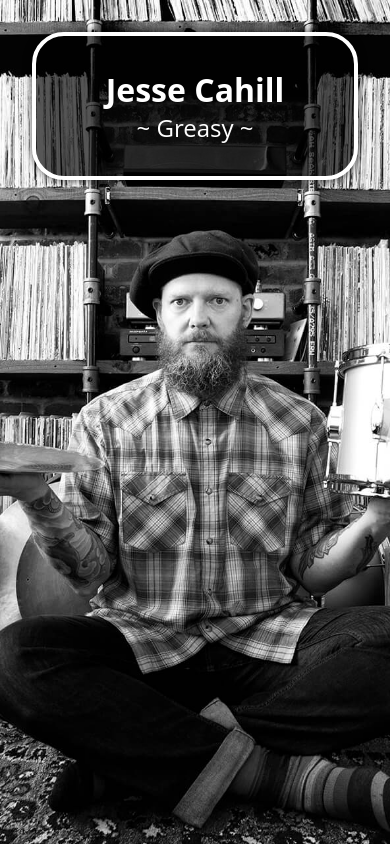
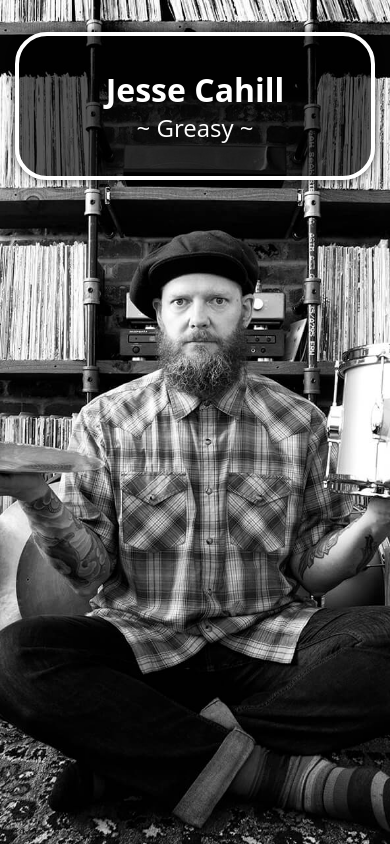
Before and after one commit to codewisenate/jessecahill-web, a Nuxt app: page / in a window 390 px wide. Built offline with nearby package versions, Linux system fonts and the light colour scheme.

Commit message:
mobile margin fix

```diff
--- a/app.vue
+++ b/app.vue
@@ -84,6 +84,7 @@ h2 {
 }
 @media (max-width: 500px) {
   .content-container {
+    margin: 2rem auto auto;
     width: 100%;
   }
   h1 {
```
